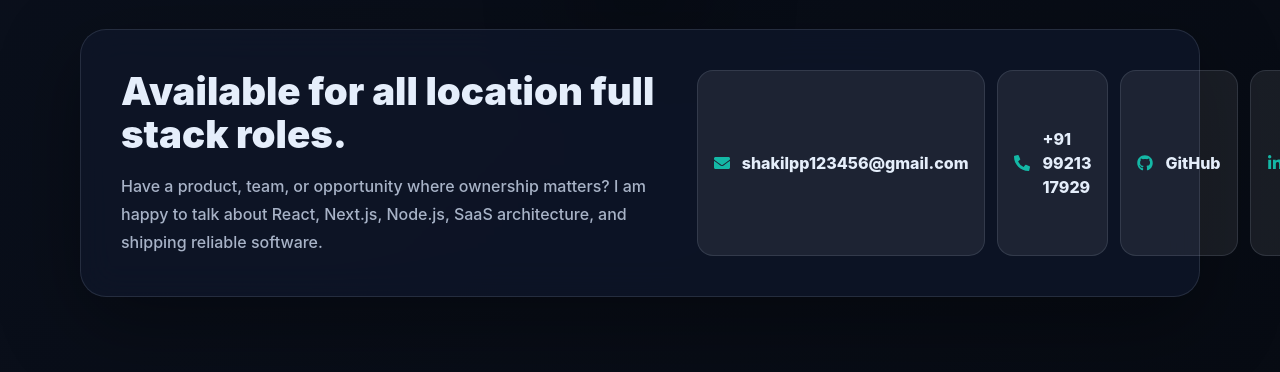
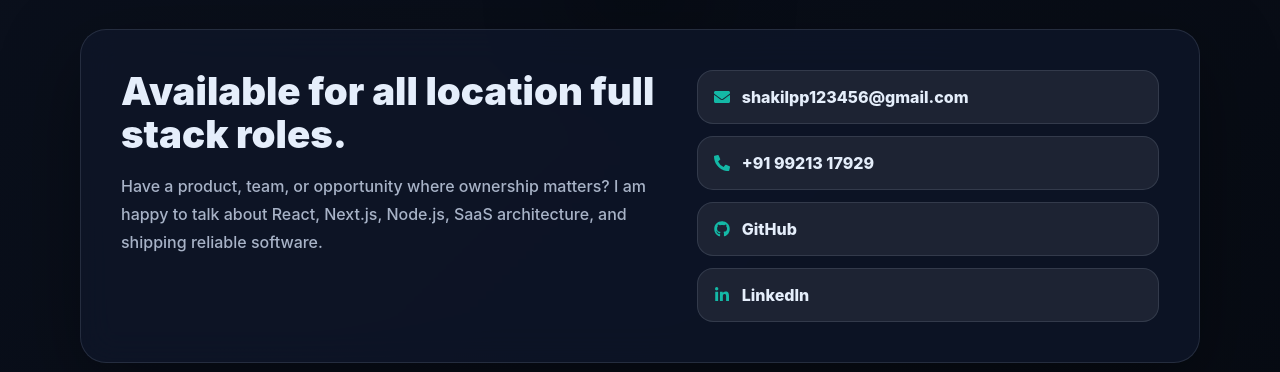
Before and after one commit to ShakilPendhari/ShakilPendhari.github.io, a React (Create React App) app: page / in a window 1280 px wide. Shown: the part 8769-9141 px from the top of the page. Built offline with nearby package versions, Linux system fonts and the light colour scheme.

Commit message:
fix: Replace Flex with Box in Contact component for consistent layout

```diff
--- a/src/Pages/Contact/Contact.jsx
+++ b/src/Pages/Contact/Contact.jsx
@@ -29,7 +29,7 @@
           </Text>
         </Box>
 
-        <Flex className={style.contactGrid}>
+        <Box className={style.contactGrid}>
           <a href="mailto:shakilpp123456@gmail.com">
             <FaEnvelope />
             <span>shakilpp123456@gmail.com</span>
@@ -46,7 +46,7 @@
             <FaLinkedinIn />
             <span>LinkedIn</span>
           </a>
-        </Flex>
+        </Box>
       </MotionBox>
     </Box>
   );
```
